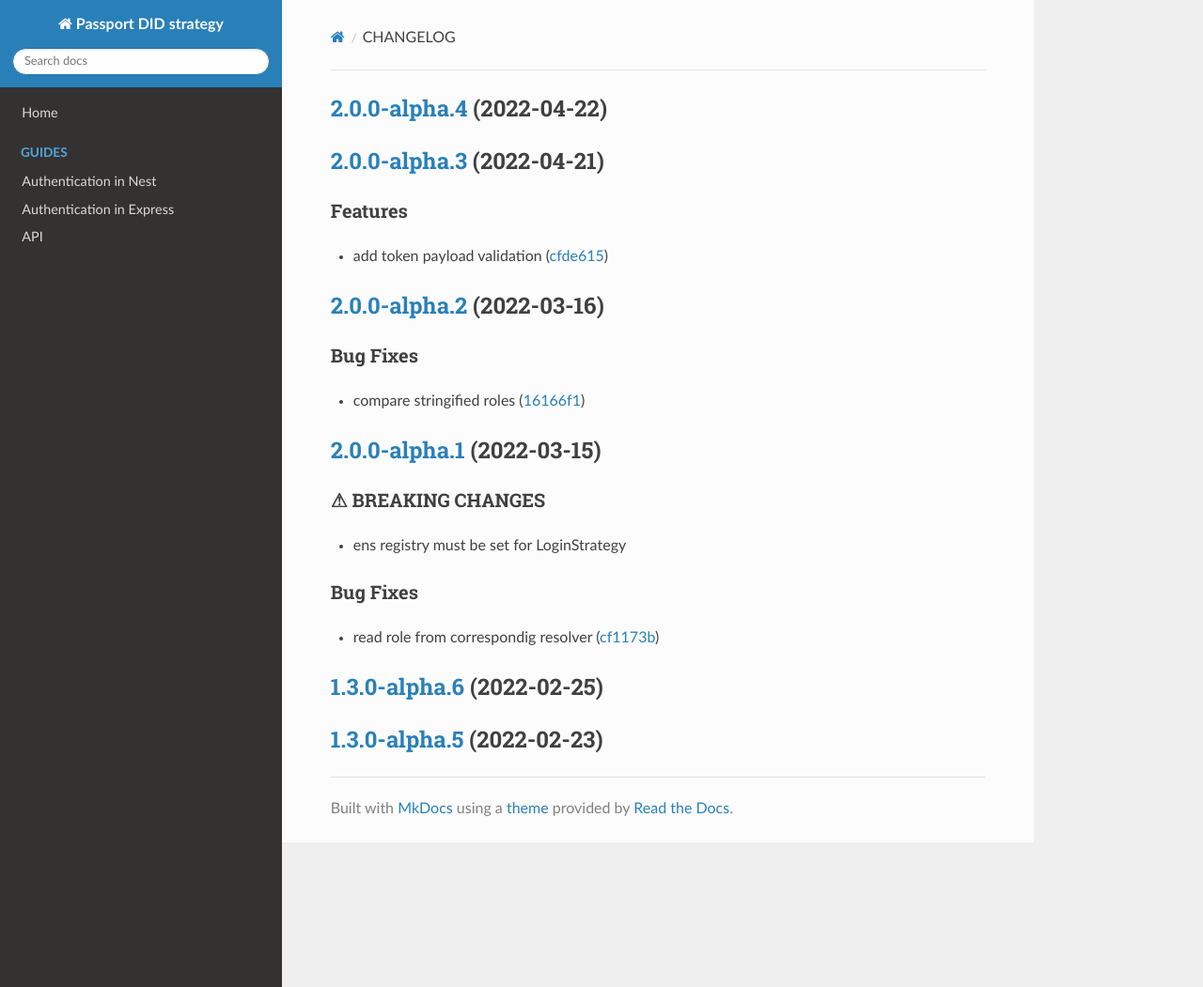
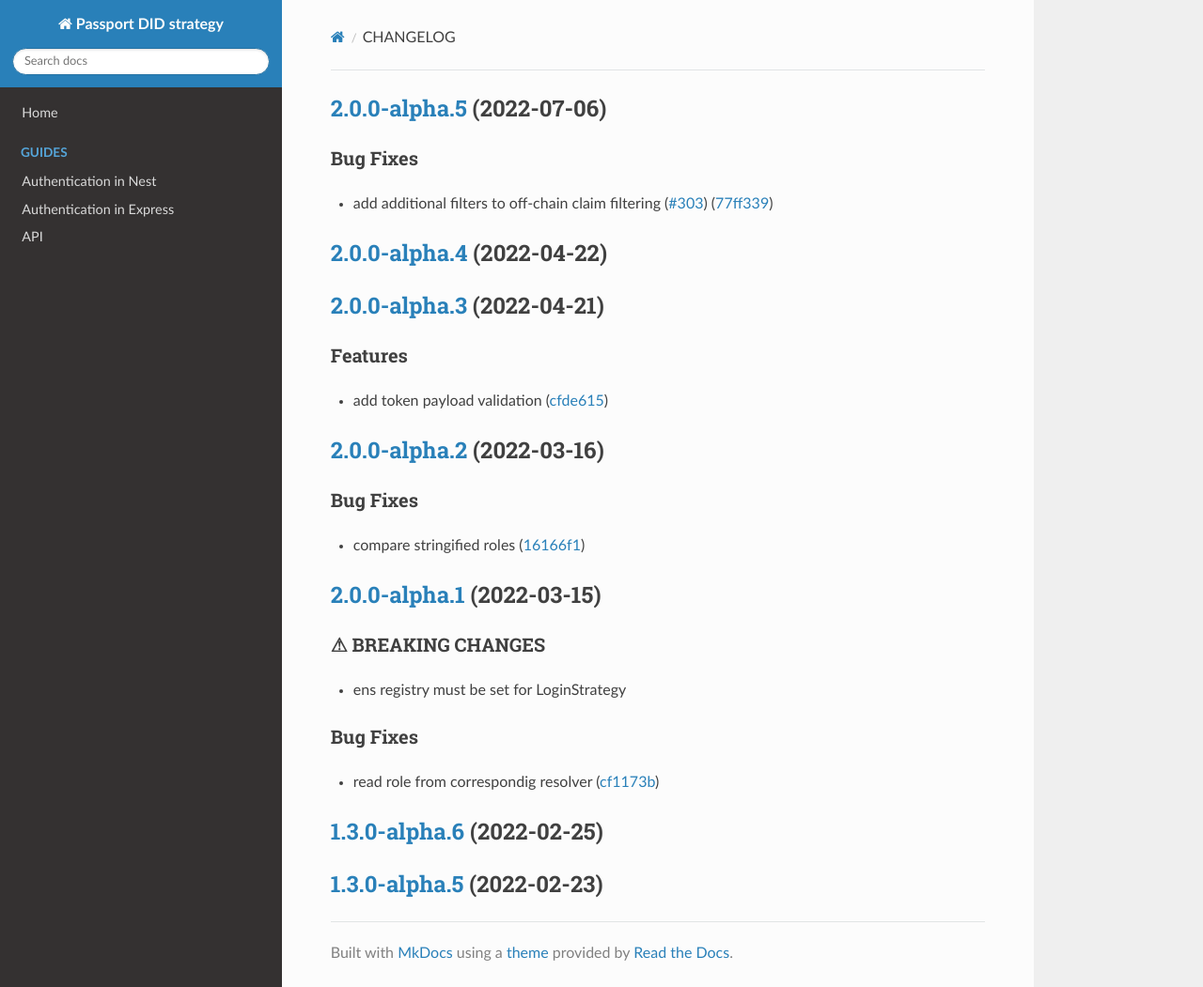
Before and after one commit to energywebfoundation/passport-did-auth, an MkDocs documentation site: the page built from docs/CHANGELOG.md, in a window 1280 px wide and 1051 px high. Shown: the whole window at 94% size. Built offline with MkDocs 1.6.1, drawn with Linux system fonts in a browser that asks for light colours; nearby versions of some CDN libraries.

Commit message:
chore(release): 2.0.0-alpha.5 [skip ci]
## [2.0.0-alpha.5](https://github.com/energywebfoundation/passport-did-auth/compare/v2.0.0-alpha.4...v2.0.0-alpha.5) (2022-07-06)

### Bug Fixes

* add additional filters to off-chain claim filtering ([#303](https://github.com/energywebfoundation/passport-did-auth/issues/303)) ([77ff339](https://github.com/energywebfoundation/passport-did-auth/commit/77ff339663d600ca707e4c8c7d66dd7004fd83a5))

```diff
--- a/docs/CHANGELOG.md
+++ b/docs/CHANGELOG.md
@@ -1,3 +1,10 @@
+## [2.0.0-alpha.5](https://github.com/energywebfoundation/passport-did-auth/compare/v2.0.0-alpha.4...v2.0.0-alpha.5) (2022-07-06)
+
+
+### Bug Fixes
+
+* add additional filters to off-chain claim filtering ([#303](https://github.com/energywebfoundation/passport-did-auth/issues/303)) ([77ff339](https://github.com/energywebfoundation/passport-did-auth/commit/77ff339663d600ca707e4c8c7d66dd7004fd83a5))
+
 ## [2.0.0-alpha.4](https://github.com/energywebfoundation/passport-did-auth/compare/v2.0.0-alpha.3...v2.0.0-alpha.4) (2022-04-22)
 
 ## [2.0.0-alpha.3](https://github.com/energywebfoundation/passport-did-auth/compare/v2.0.0-alpha.2...v2.0.0-alpha.3) (2022-04-21)
```
